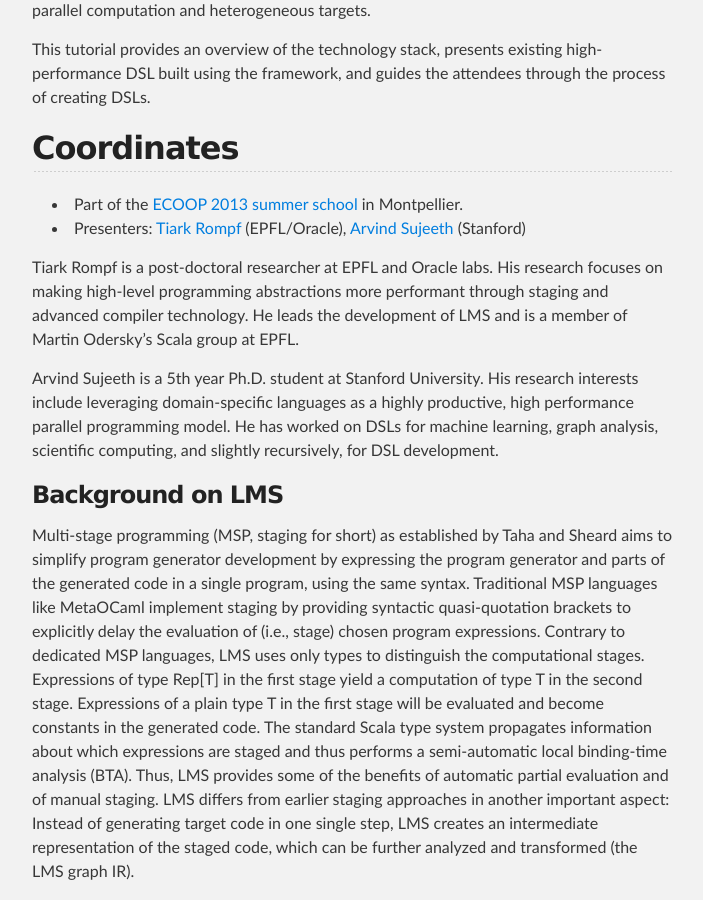
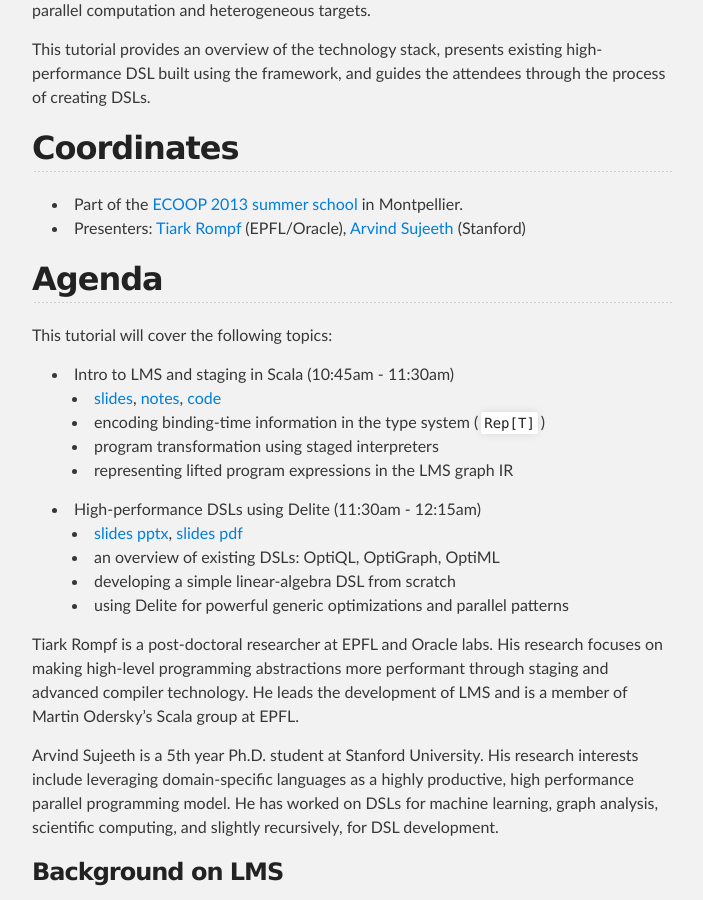
Before and after one commit to scala-lms/scala-lms.github.com, a Jekyll site: the page built from ecoop2013/index.md, in a window 1280 px wide and 900 px high, scrolled down 319 px. Shown: the whole window, without its empty margins (288-991 px from the left). Built offline with Jekyll 4.4.1, drawn with Linux system fonts in a browser that asks for light colours.

Commit message:
ecoop slide links

```diff
--- a/ecoop2013/index.md
+++ b/ecoop2013/index.md
@@ -15,6 +15,23 @@ This tutorial provides an overview of the technology stack, presents existing hi
 - Part of the [ECOOP 2013](http://www.lirmm.fr/ecoop13) [summer school](http://www.cs.purdue.edu/homes/jv/events/ESS13/) in Montpellier.
 - Presenters: [Tiark Rompf](http://tiarkrompf.github.io) (EPFL/Oracle), [Arvind Sujeeth](http://www.stanford.edu/~asujeeth/) (Stanford)
 
+## Agenda
+
+This tutorial will cover the following topics:
+
+- Intro to LMS and staging in Scala (10:45am - 11:30am)
+  - [slides](https://dl.dropboxusercontent.com/u/5146003/ecoop13-part1-lms.pdf),
+    [notes](http://scala-lms.github.io/tutorials/),
+    [code](https://github.com/scala-lms/tutorials)
+  - encoding binding-time information in the type system (`Rep[T]`)
+  - program transformation using staged interpreters
+  - representing lifted program expressions in the LMS graph IR
+- High-performance DSLs using Delite (11:30am - 12:15am)
+  - [slides pptx](https://www.dropbox.com/s/4zurhmlwji0rdop/delite-pldi-tutorial.pptx),
+    [slides pdf](https://dl.dropboxusercontent.com/u/5146003/delite-pldi-tutorial.pdf)
+  - an overview of existing DSLs: OptiQL, OptiGraph, OptiML
+  - developing a simple linear-algebra DSL from scratch
+  - using Delite for powerful generic optimizations and parallel patterns
 
 <!-- how to change size in markdown?
 ![alt text](http://www.cs.purdue.edu/homes/jv/events/ESS13/images/tiark.jpeg) -->
```
